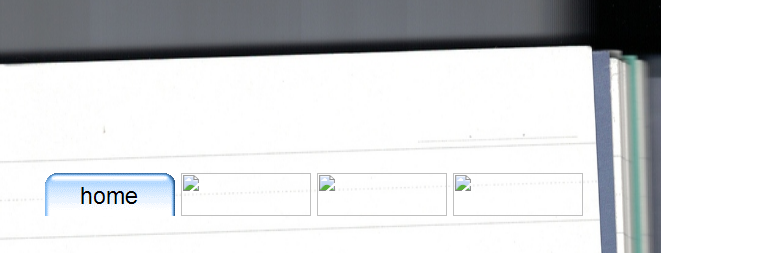
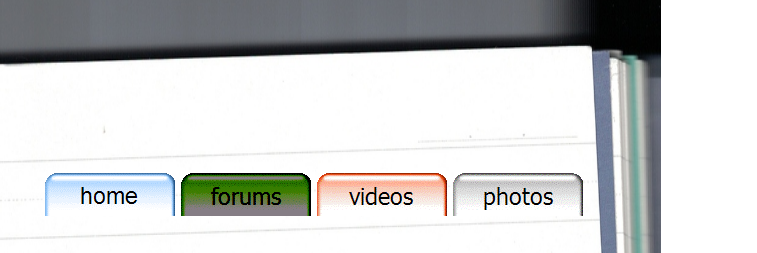
Before and after one commit to yakiyuki/internethistory, a plain HTML site: page forums.htm in a window 1280 px wide. Shown: the part 23-276 px from the top of the page, 523-1280 px from the left. Drawn offline with Linux system fonts and the light colour scheme; files whose address does not match are found by name.

Commit message:
Update forums.htm

```diff
--- a/forums.htm
+++ b/forums.htm
@@ -11,12 +11,12 @@
 <div style="position: absolute; width: 970px; height: 1184px; z-index: 1; left: 204px; top: 113px" id="layer1">
 	<div style="position: absolute; width: 114px; height: 69px; z-index: 1; left: 772px; top: 83px" id="layer6">
 		<a href="photos.htm">
-		<img border="0" src="Button/p.gif" width="130" height="43"></a></div>
+		<img border="0" src="p.gif" width="130" height="43"></a></div>
 	<div style="position: absolute; width: 114px; height: 69px; z-index: 1; left: 636px; top: 83px" id="layer5">
 		<a href="videos.htm">
-		<img border="0" src="Button/v.gif" width="130" height="43"></a></div>
+		<img border="0" src="v.gif" width="130" height="43"></a></div>
 	<div style="position: absolute; width: 114px; height: 69px; z-index: 1; left: 500px; top: 83px" id="layer4">
-		<img border="0" src="Button/fclick.gif" width="130" height="43"><div style="position: absolute; width: 855px; height: 970px; z-index: 1; left: -475px; top: 80px" id="layer7">
+		<img border="0" src="fclick.gif" width="130" height="43"><div style="position: absolute; width: 855px; height: 970px; z-index: 1; left: -475px; top: 80px" id="layer7">
 			<table border="1" width="850" height="965">
 				<tr>
 					<td height="114" width="116">
```
